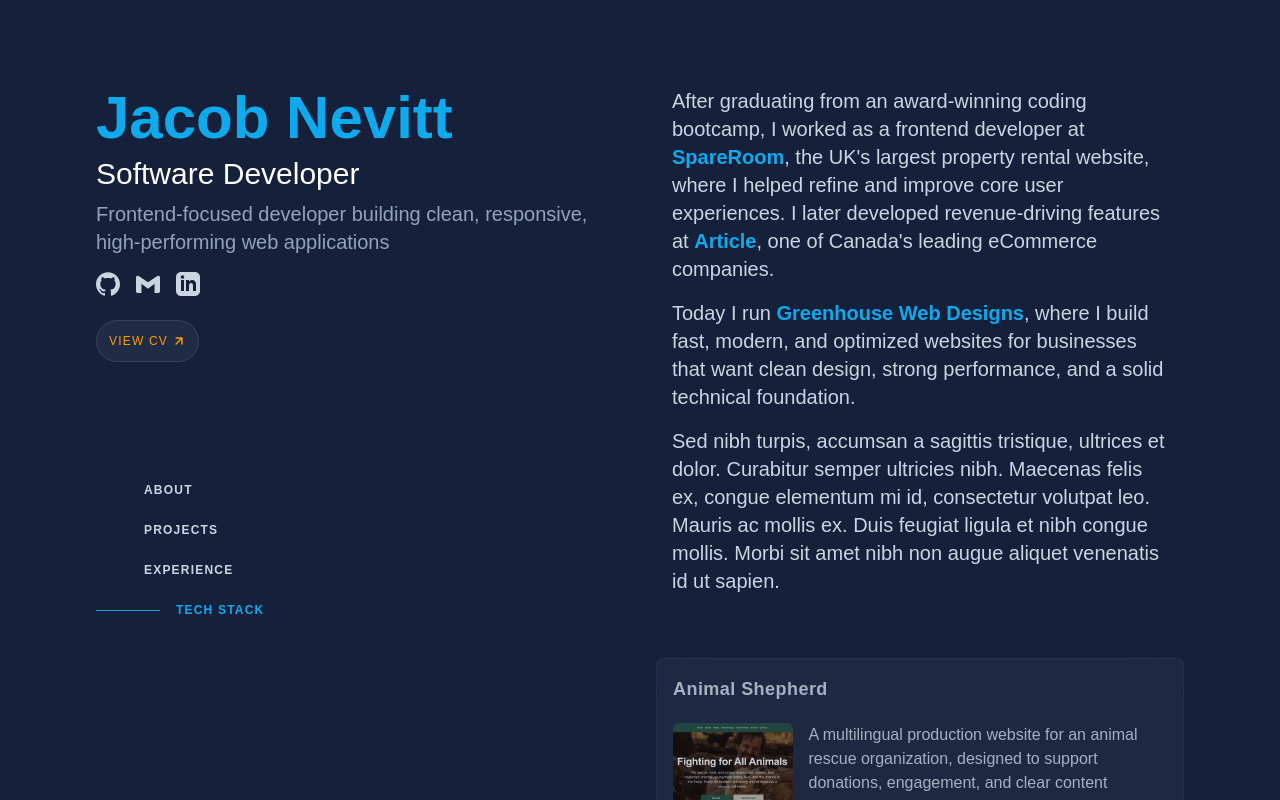
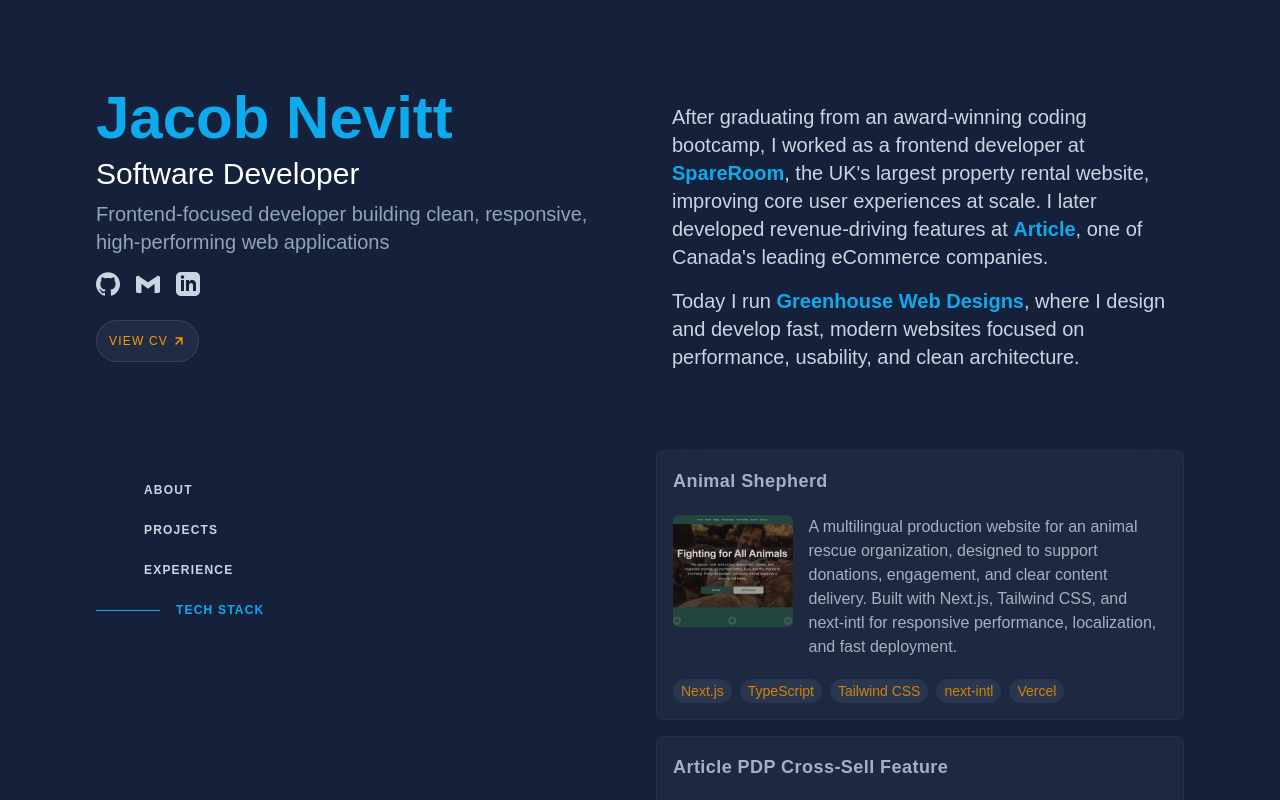
Before and after one commit to jacobadam/jacobnevitt-portfolio, a Next.js app: page / in a window 1280 px wide. Shown: the top 800 px of the page. Built offline with nearby package versions, Linux system fonts and the light colour scheme.

Commit message:
update about copy and positioning

```diff
--- a/app/components/sections/about-section.tsx
+++ b/app/components/sections/about-section.tsx
@@ -1,6 +1,6 @@
 export function AboutSection() {
   return (
-    <div className="mt-18 lg:px-4">
+    <div className="pt-4 mt-4 lg:mt-18 lg:px-4">
       <p className="mb-4">
         After graduating from an award-winning coding bootcamp, I worked as a
         frontend developer at{" "}
@@ -13,9 +13,8 @@ export function AboutSection() {
             SpareRoom
           </a>
         </span>
-        , the UK&apos;s largest property rental website, where I helped refine
-        and improve core user experiences. I later developed revenue-driving
-        features at{" "}
+        , the UK&apos;s largest property rental website, improving core user
+        experiences at scale. I later developed revenue-driving features at{" "}
         <span className="font-semibold text-secondary">
           <a
             rel="noopener noreferrer"
@@ -38,15 +37,8 @@ export function AboutSection() {
             Greenhouse Web Designs
           </a>
         </span>
-        , where I build fast, modern, and optimized websites for businesses that
-        want clean design, strong performance, and a solid technical foundation.
-      </p>
-      <p>
-        Sed nibh turpis, accumsan a sagittis tristique, ultrices et dolor.
-        Curabitur semper ultricies nibh. Maecenas felis ex, congue elementum mi
-        id, consectetur volutpat leo. Mauris ac mollis ex. Duis feugiat ligula
-        et nibh congue mollis. Morbi sit amet nibh non augue aliquet venenatis
-        id ut sapien.
+        , where I design and develop fast, modern websites focused on
+        performance, usability, and clean architecture.
       </p>
     </div>
   );
```
